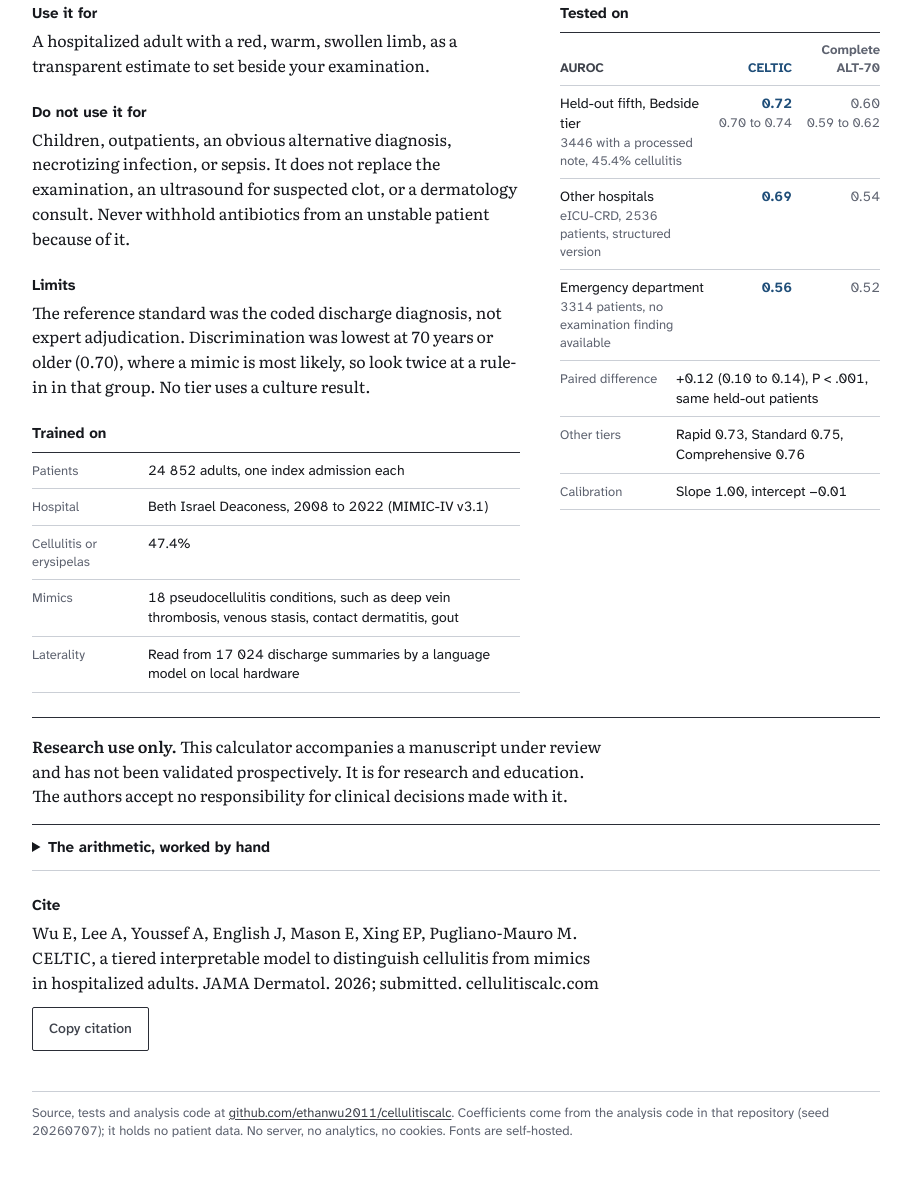
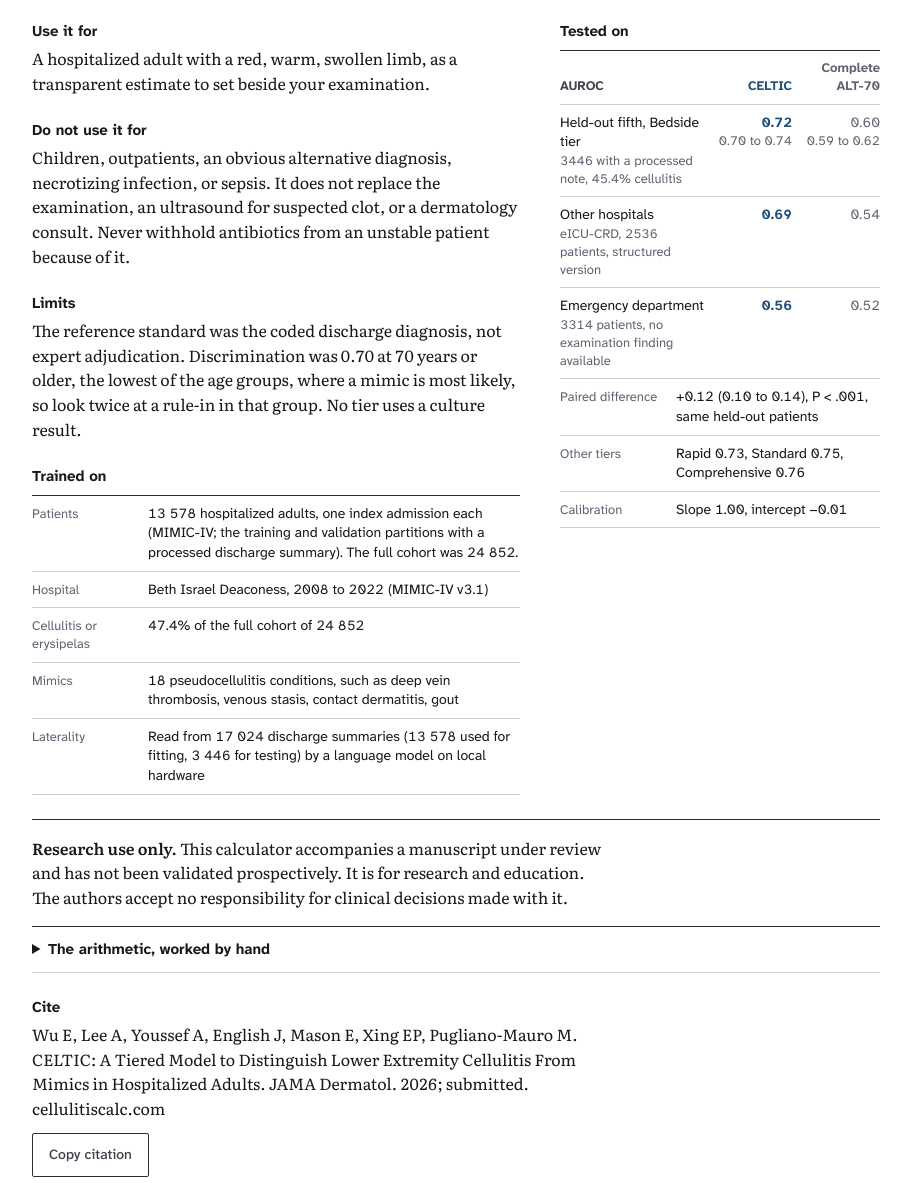
Before and after one commit to ethanwu2011/cellulitiscalc, a website with bundled scripts: page index.html in a window 1280 px wide. Shown: the part 972-2155 px from the top of the page, without its empty margins (184-1095 px from the left). Built offline with nearby package versions, Linux system fonts and the light colour scheme.

Commit message:
Match calculator text to the JAMA Dermatology submission
Title in citations, training-set size (13,578 fitted; 24,852 cohort),
bedside tier uses the first white cell count, age-group wording, and
remove the unverified 'fixed before evaluation' claim and the
culture-key note.

Co-Authored-By: Claude Opus 5.5 <noreply@anthropic.com>

```diff
--- a/index.html
+++ b/index.html
@@ -35,7 +35,7 @@ Arithmetic lives in js/model.js and is covered by tests/.
       <button type="button" role="tab" id="tab-standard" aria-selected="false" aria-disabled="true" aria-describedby="tiers-ehr" disabled><span class="tier-name">Standard</span> <span class="tier-meta"><span>37 predictors</span> <span>AUROC 0.75</span></span></button>
       <button type="button" role="tab" id="tab-comprehensive" aria-selected="false" aria-disabled="true" aria-describedby="tiers-ehr" disabled><span class="tier-name">Comprehensive</span> <span class="tier-meta"><span>94 predictors</span> <span>AUROC 0.76</span></span></button>
     </div>
-    <p class="tiers-note"><span>You do not need every answer: the score reads from the first one, and anything left blank counts as no, as missing values did in the study. Rapid adds five findings once the first labs return.</span> <span id="tiers-ehr">Standard and Comprehensive read the electronic record automatically, so there is nothing to enter by hand.</span></p>
+    <p class="tiers-note"><span>You do not need every answer: the score reads from the first one, and anything left blank counts as no, as missing values did in the study. Bedside includes the first white blood cell count; Rapid adds five findings from the chart and the first laboratory results.</span> <span id="tiers-ehr">Standard and Comprehensive read the electronic record automatically, so there is nothing to enter by hand.</span></p>
   </div>
 
   <div class="columns">
@@ -60,7 +60,7 @@ Arithmetic lives in js/model.js and is covered by tests/.
         <div class="scale-row scale-track"><span class="zone zone-out"></span><span class="zone zone-mid"></span><span class="zone zone-in"></span><span class="scale-mark" id="mark"></span></div>
         <div class="scale-row scale-ticks"><span></span><span>30%</span><span>65%</span></div>
       </div>
-      <p class="thresholds">Rule-out below 30%. Rule-in at 65% or above. Both cut points were fixed before evaluation. <span id="tier-auroc"></span></p>
+      <p class="thresholds">Rule-out below 30%. Rule-in at 65% or above. <span id="tier-auroc"></span></p>
 
       <h2 class="rowhead contrib-h"><span>What moved it</span> <span class="rowhead-meta">log-odds, largest first</span></h2>
       <p class="contrib-lede">Each bar is that finding's coefficient. Right of the line favors cellulitis, left favors a mimic.</p>
@@ -82,14 +82,14 @@ Arithmetic lives in js/model.js and is covered by tests/.
       <h3>Do not use it for</h3>
       <p>Children, outpatients, an obvious alternative diagnosis, necrotizing infection, or sepsis. It does not replace the examination, an ultrasound for suspected clot, or a dermatology consult. Never withhold antibiotics from an unstable patient because of it.</p>
       <h3>Limits</h3>
-      <p>The reference standard was the coded discharge diagnosis, not expert adjudication. Discrimination was lowest at 70 years or older (0.70), where a mimic is most likely, so look twice at a rule-in in that group. No tier uses a culture result.</p>
+      <p>The reference standard was the coded discharge diagnosis, not expert adjudication. Discrimination was 0.70 at 70 years or older, the lowest of the age groups, where a mimic is most likely, so look twice at a rule-in in that group. No tier uses a culture result.</p>
       <h3 id="trained-h">Trained on</h3>
       <dl class="kv" aria-labelledby="trained-h">
-        <div><dt>Patients</dt><dd>24&nbsp;852 adults, one index admission each</dd></div>
+        <div><dt>Patients</dt><dd>13&nbsp;578 hospitalized adults, one index admission each (MIMIC-IV; the training and validation partitions with a processed discharge summary). The full cohort was 24&nbsp;852.</dd></div>
         <div><dt>Hospital</dt><dd>Beth Israel Deaconess, 2008 to 2022 (MIMIC-IV v3.1)</dd></div>
-        <div><dt>Cellulitis or erysipelas</dt><dd>47.4%</dd></div>
+        <div><dt>Cellulitis or erysipelas</dt><dd>47.4% of the full cohort of 24&nbsp;852</dd></div>
         <div><dt>Mimics</dt><dd>18 pseudocellulitis conditions, such as deep vein thrombosis, venous stasis, contact dermatitis, gout</dd></div>
-        <div><dt>Laterality</dt><dd>Read from 17&nbsp;024 discharge summaries by a language model on local hardware</dd></div>
+        <div><dt>Laterality</dt><dd>Read from 17&nbsp;024 discharge summaries (13&nbsp;578 used for fitting, 3&nbsp;446 for testing) by a language model on local hardware</dd></div>
       </dl>
 
     </div>
@@ -130,7 +130,7 @@ Arithmetic lives in js/model.js and is covered by tests/.
   </details>
 
   <h3>Cite</h3>
-  <p class="cite-text" id="citation">Wu E, Lee A, Youssef A, English J, Mason E, Xing EP, Pugliano-Mauro M. CELTIC, a tiered interpretable model to distinguish cellulitis from mimics in hospitalized adults. JAMA Dermatol. 2026; submitted. cellulitiscalc.com</p>
+  <p class="cite-text" id="citation">Wu E, Lee A, Youssef A, English J, Mason E, Xing EP, Pugliano-Mauro M. CELTIC: A Tiered Model to Distinguish Lower Extremity Cellulitis From Mimics in Hospitalized Adults. JAMA Dermatol. 2026; submitted. cellulitiscalc.com</p>
   <p class="cite-act"><button type="button" class="plain" id="copy-cite">Copy citation</button><span class="copied" id="copied" aria-live="polite"></span></p>
 </section>
 
```
Also changed, not shown: README.md, analysis/README.md.
